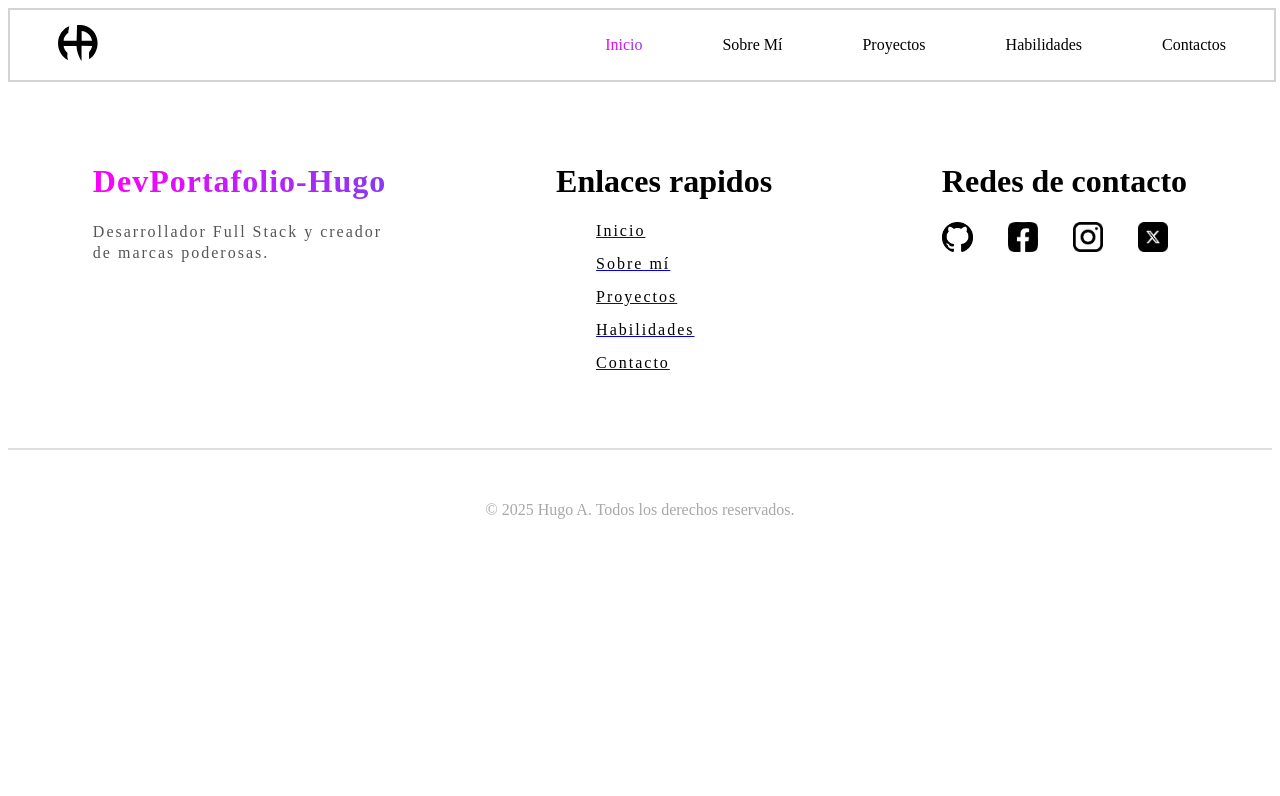
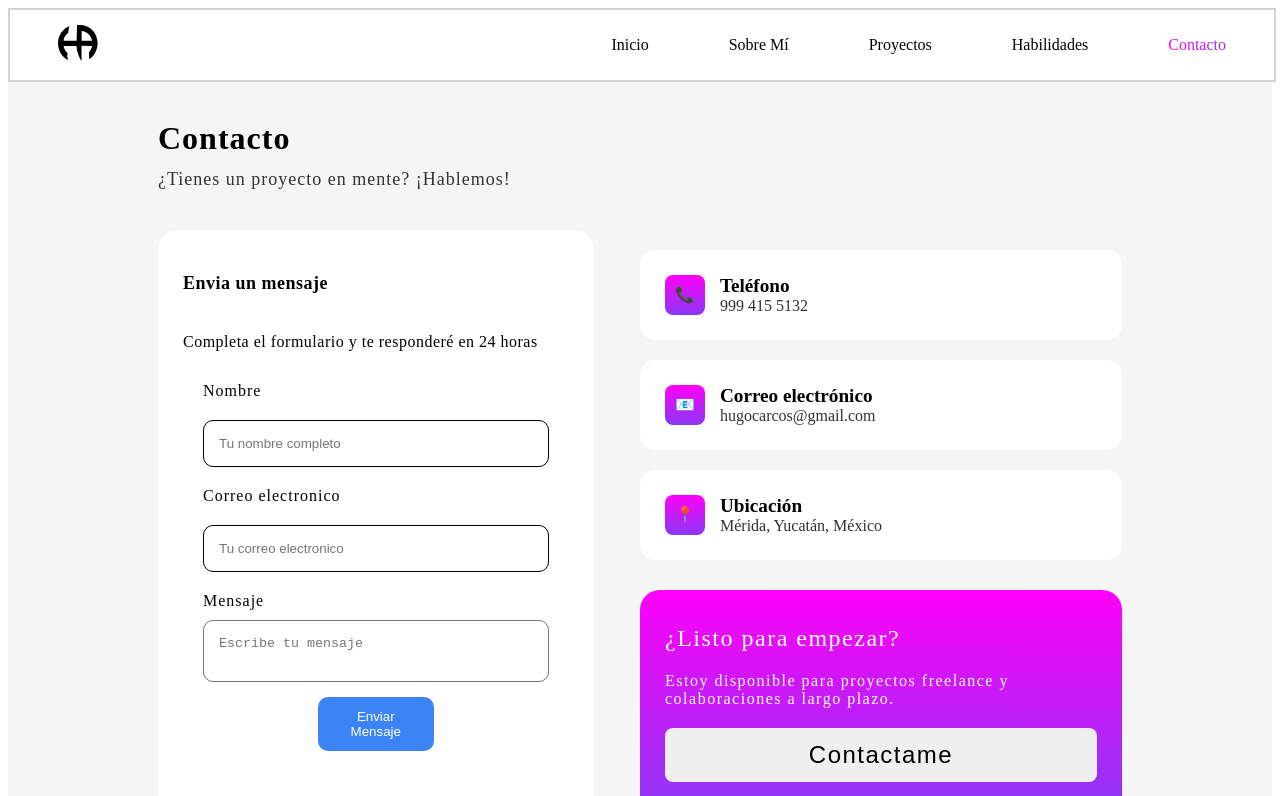
Before and after one commit to Hugo14189811222003/portafolio, a Nuxt app: page /contacto in a window 1280 px wide. Shown: the top 796 px of the page. Built offline with nearby package versions, Linux system fonts and the light colour scheme.

Commit message:
actualización de componentes nuevos

```diff
--- /dev/null
+++ b/app/assets/css/styleContacto/desktop.css
@@ -0,0 +1,173 @@
+.background{
+    background: #F5F5F5;
+    display: flex;
+    flex-direction: column;
+    padding: 40px 150px;
+}
+h1{
+    font-weight: bold;
+    font-size: xx-large;
+    line-height: 1;
+    letter-spacing: 1px;
+    margin: 0;
+}
+h2{
+    font-size: large;
+    font-weight: normal;
+    color: rgb(50, 50, 50);
+    font-weight: 500;
+    letter-spacing: 1px;
+    margin-bottom: 40px;
+}
+h3{
+    font-size: large;
+    font-weight: bold;
+}
+h4{
+    font-weight: normal;
+    font-size: medium;
+}
+.content{
+    display: flex;
+    justify-content: space-between;
+    flex-direction: row;
+}
+.complement{
+    display: flex;
+    flex-direction: column;
+    gap: 30px;
+    width: 50%;
+}
+/*Formulario*/
+.form{
+    letter-spacing: .5px;
+    display: flex;
+    flex-direction: column;
+    padding: 25px;
+    border-radius: 20px;
+    background-color: white;
+    width: 40%;
+}
+.inputsLabel{
+    display: flex;
+    flex-direction: column;
+}
+input{
+    border-radius: 10px;
+    padding: 15px;
+    margin: 10px 20px 10px 20px;
+    border: 1px solid black;
+}
+label{
+    letter-spacing: 1px;
+    margin: 10px 20px 10px 20px;
+}
+textarea{
+    border-radius: 10px;
+    margin: 0 20px 0 20px;
+    padding: 15px;
+    resize: none;
+}
+.buttonMensaje{
+    text-align: center;
+    background-color: #3C83F6;
+    color: white;
+    border: none;
+    padding: 12px;
+    width: 30%;
+    border-radius: 10px;
+    margin: 15px auto 0 auto;
+}
+
+/*action*/
+.ContentAction{
+    display: flex;
+    flex-direction: column;
+    padding: 25px;
+    background: linear-gradient(180deg, #FF00FB, #8A38F5);
+    border-radius: 20px;
+}
+.ContentAction span{
+    color: white;
+    font-weight: 500;
+    margin: 10px 0;
+    letter-spacing: 1.5px;
+}
+.ContentAction span:nth-child(1){
+    font-size: x-large;
+}
+.ContentAction span:nth-child(2){
+    font-size: medium;
+}
+.ContentAction button{
+    overflow: hidden;
+    position: relative;
+    cursor: pointer;
+    margin: 10px 0;
+    border: none;
+    padding: 13px;
+    border-radius: 8px;
+    text-align: center;
+    font-size: medium;
+    font-weight: 500;
+    letter-spacing: 1.5px;
+}
+.ContentAction button:hover span{
+    color: white;
+    transition: all .5s ease;
+}
+.ContentAction button span{
+    color: rgb(0, 0, 0);
+    font-size: small;
+}
+.ContentAction button::before{
+    content: '';
+    inset: 0;
+    position: absolute;
+    z-index: 0;
+    opacity: 0;
+    transition: opacity .5s ease;
+    cursor: pointer;
+    background: linear-gradient(180deg, #6b0069, #3d008c);
+}
+.ContentAction button:hover::before{
+    opacity: 1;
+    transition: opacity .5s ease;
+}
+.ContentAction button > span {
+    position: relative;
+    z-index: 1;
+}
+.itemContact{
+    background-color: white;
+    border-radius: 15px;
+    padding: 25px;
+}
+.itemContact {
+    display: flex;
+    flex-direction: row;
+    margin: 20px 0 0 0;
+}
+.containerContact{
+    display: flex;
+    flex-direction: row;
+}
+.containerContact .icon{
+    background: linear-gradient(180deg, #FF00FB, #8A38F5);
+    padding: 10px;
+    border-radius: 8px;
+    margin: 0 15px 0 0;
+}
+.textInfo{
+    display: flex;
+    flex-direction: column;
+}
+.textInfo span:nth-child(1){
+    font-weight: bold;
+    font-size: larger;
+}
+.textInfo span:nth-child(2){
+    font-weight: normal;
+    font-size: medium;
+    color: rgb(49, 49, 49);
+}
--- /dev/null
+++ b/app/assets/css/styleContacto/movil.css
@@ -0,0 +1,43 @@
+@media screen and (max-width: 769px) {
+    .background{
+        background: #F5F5F5;
+        display: flex;
+        flex-direction: column;
+        padding: 35px 30px;
+        justify-content: center;
+    }
+    .content{
+        flex-direction: column;
+    }
+    .complement{
+        width: 100%;
+    }
+    .form{
+        width: 100%;
+        padding: 0;
+    }
+    .buttonMensaje{
+        width: 60%;
+    }
+    h4{
+        margin: 15px 20px 15px 20px;
+    }
+    h3{
+        margin: 15px 20px 15px 20px;
+        font-size: x-large;
+        font-weight: bold;
+    }
+    input{
+        margin: 0 20 0 20;
+    }
+    .buttonMensaje{
+        margin-bottom: 20px;
+        margin-top: 20px;
+    }
+    textarea{
+        height: 80px;
+    }
+    .ContentAction{
+        margin-bottom: 1px;
+    }
+}
--- /dev/null
+++ b/app/components/contacto/componentContacto.vue
@@ -0,0 +1,60 @@
+<template>
+    <div class="background">
+        <h1>Contacto</h1>
+        <h2>¿Tienes un proyecto en mente? ¡Hablemos!</h2>
+        <div class="content">
+            <div class="form">
+                <h3>Envia un mensaje</h3>
+                <h4>Completa el formulario y te responderé en 24 horas</h4>
+                <div class="inputsLabel">
+                    <label for="name">Nombre</label>
+                    <input type="text" id="name" placeholder="Tu nombre completo"/>
+                    <label for="email">Correo electronico</label>
+                    <input type="email" id="email" placeholder="Tu correo electronico"/>
+                    <label for="textarea">Mensaje</label>
+                    <textarea name="text" id="textarea" placeholder="Escribe tu mensaje"></textarea>
+                    <button class="buttonMensaje">Enviar Mensaje</button>
+                </div>
+            </div>
+            <div class="complement">
+                <div class="contentContactInfo">
+                    <div class="itemContact" v-for="items in contact" :key="items.id">
+                        <div class="containerContact">
+                            <span class="icon">{{ items.icon }}</span>
+                            <div class="textInfo">
+                                <span class="type">{{ items.type }}</span>
+                                <span class="value">{{ items.value }}</span>
+                            </div>
+                        </div>
+                    </div>
+                </div>
+                <div class="ContentAction">
+                    <span>¿Listo para empezar?</span>
+                    <span>Estoy disponible para proyectos freelance y colaboraciones a largo plazo.</span>
+                    <button>
+                        <span>Contactame</span>
+                    </button>
+                </div>
+            </div>
+        </div>
+    </div>
+</template>
+
+<script>
+export default {
+    data () {
+        return {
+            contact: [
+                { id: 1, icon: '📞', type: 'Teléfono', value: '999 415 5132' },
+                { id: 2, icon: '📧', type: 'Correo electrónico', value: 'hugocarcos@gmail.com' },
+                { id: 3, icon: '📍', type: 'Ubicación', value: 'Mérida, Yucatán, México' }
+            ]
+        }
+    }
+}
+</script>
+
+<style scoped>
+@import '@/assets/css/styleContacto/desktop.css';
+@import '@/assets/css/styleContacto/movil.css';
+</style>
--- a/app/components/home/componentBody.vue
+++ b/app/components/home/componentBody.vue
@@ -11,8 +11,8 @@
         Transformando ideas en experiencias digitales excepcionales con <br/> código limpio y marcas fuertes
       </p>
       <div class="btn">
-        <nuxt-link to="/sobreMi"><button class="verProyecto"><span>Ver proyectos</span></button></nuxt-link>
-        <button class="contacto"><span>Contactar</span></button>
+        <nuxt-link to="/proyect"><button class="verProyecto"><span>Ver proyectos</span></button></nuxt-link>
+        <nuxt-link to="/contacto"><button class="contacto"><span>Contactar</span></button></nuxt-link>
       </div>
     </section>
   </div>
--- a/app/components/home/componentHeader.vue
+++ b/app/components/home/componentHeader.vue
@@ -39,9 +39,17 @@ export default {
             {id: '/sobreMi', text: 'Sobre Mí'},
             {id: '/proyect', text: 'Proyectos'},
             {id: '/habilidades', text: 'Habilidades'},
-            {id: '/contactos', text: 'Contactos'}
+            {id: '/contacto', text: 'Contacto'}
         ]
     }
+  },
+  watch: {
+    $route(to) {
+        this.activo = to.path
+    }
+  },
+  mounted() {
+    this.activo = this.$route.path
   },
   methods: {
     toggleMenu ( ) {
--- /dev/null
+++ b/app/pages/contacto.vue
@@ -0,0 +1,17 @@
+<template>
+    <component-contacto></component-contacto>
+</template>
+
+<script>
+import componentContacto from '@/components/contacto/componentContacto.vue';
+export default {
+    components: {
+        componentContacto
+    },
+    data () {
+        return {
+
+        }
+    }
+}
+</script>
```
